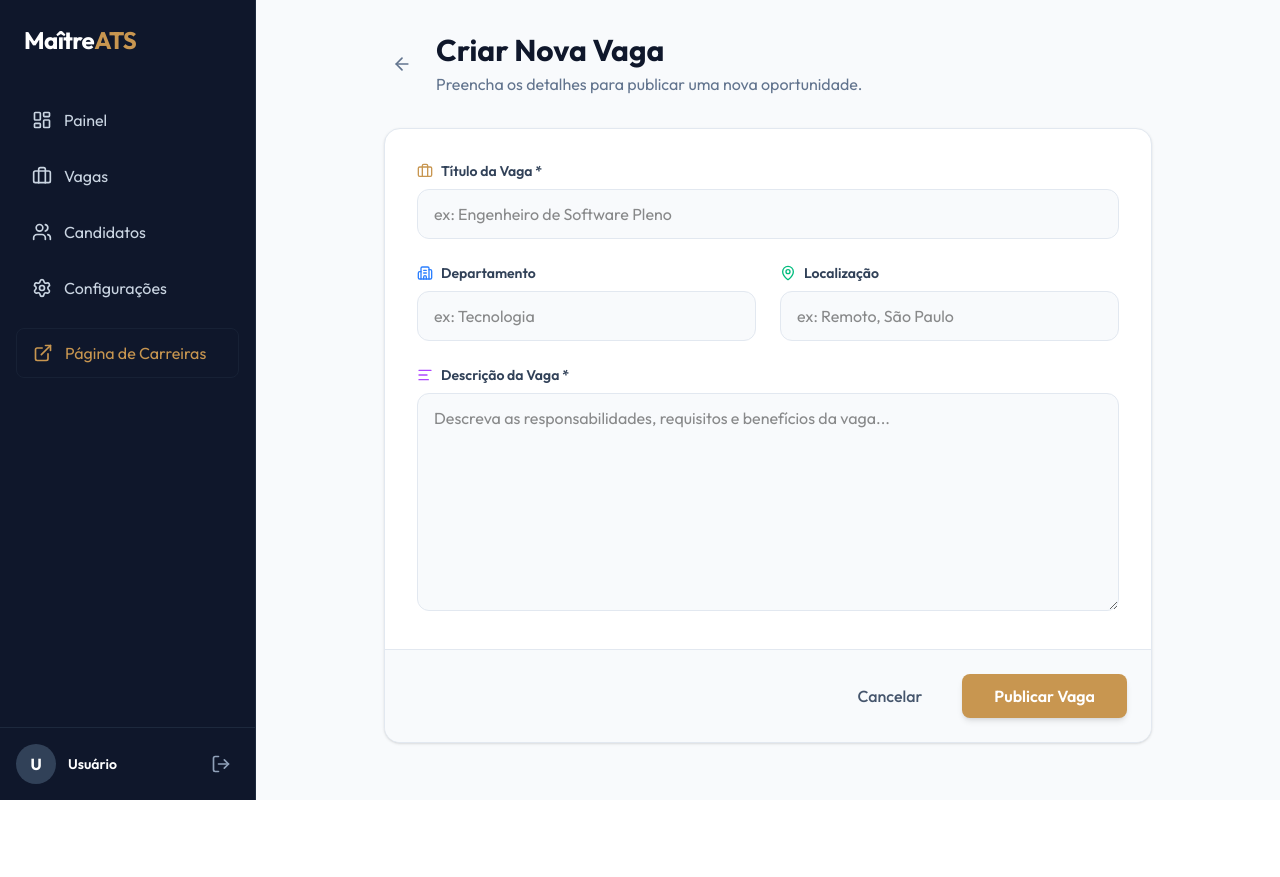
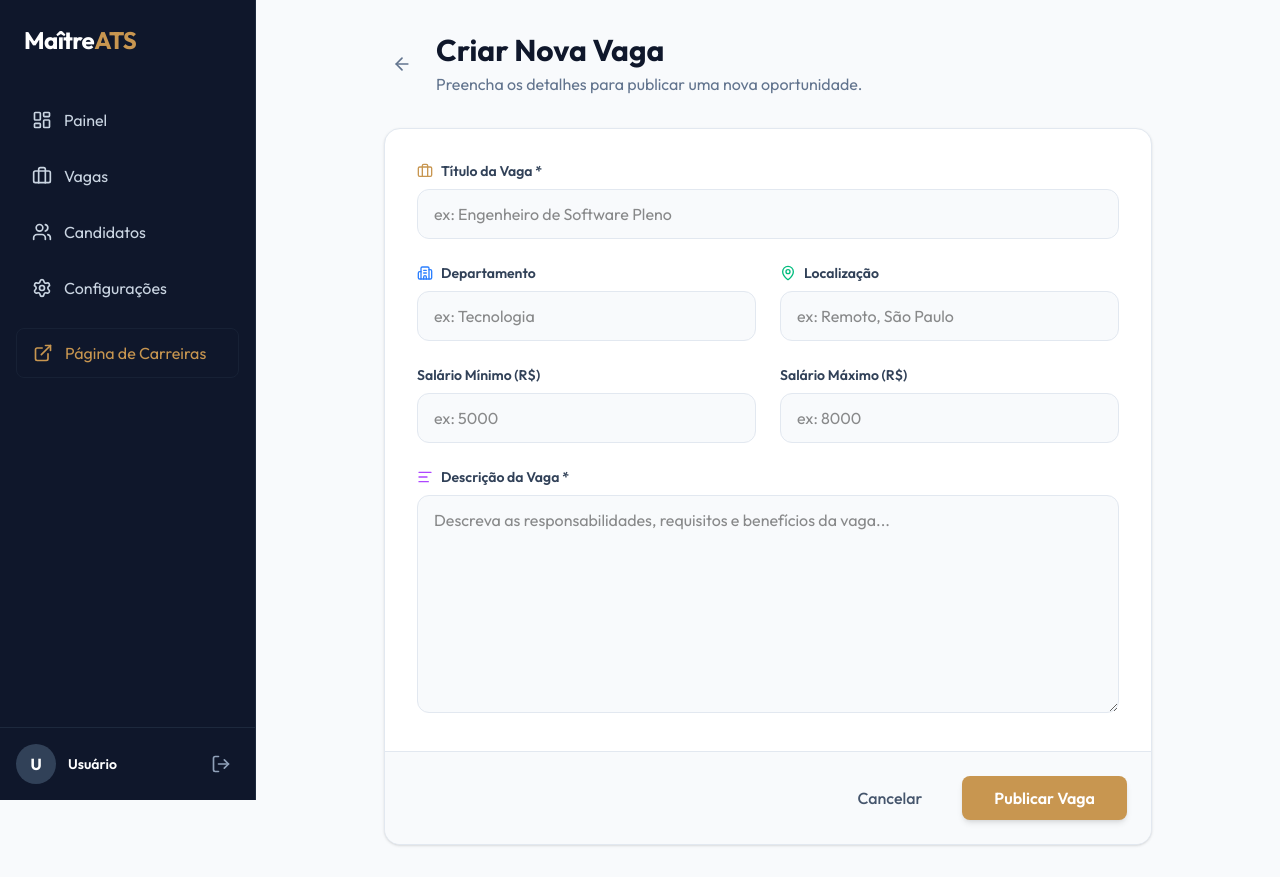
Before and after one commit to pedro-maitre/maitre-ats, a Next.js app: page /jobs/new in a window 1280 px wide. Before the commit the page ends 800 px from the top, so only its background shows below. Built offline with nearby package versions, Linux system fonts and the light colour scheme; no server answers.

Commit message:
feat: knockout rules and dashboard funnel

```diff
--- a/src/app/(dashboard)/jobs/actions.ts
+++ b/src/app/(dashboard)/jobs/actions.ts
@@ -9,6 +9,8 @@ export async function createJob(formData: FormData) {
   const department = formData.get("department") as string;
   const location = formData.get("location") as string;
   const description = formData.get("description") as string;
+  const salaryMin = formData.get("salaryMin") ? parseFloat(formData.get("salaryMin") as string) : null;
+  const salaryMax = formData.get("salaryMax") ? parseFloat(formData.get("salaryMax") as string) : null;
 
   if (!title || !description) {
     throw new Error("Título e descrição são obrigatórios");
@@ -29,6 +31,8 @@ export async function createJob(formData: FormData) {
       department,
       location,
       description,
+      salaryMin,
+      salaryMax,
       status: "OPEN",
       organizationId: org.id,
       stages: {
--- a/src/app/(dashboard)/jobs/new/page.tsx
+++ b/src/app/(dashboard)/jobs/new/page.tsx
@@ -63,6 +63,34 @@ export default function NewJobPage() {
             </div>
           </div>
 
+          <div className="grid grid-cols-1 md:grid-cols-2 gap-6">
+            <div className="space-y-2">
+              <label htmlFor="salaryMin" className="text-sm font-semibold text-slate-700 dark:text-slate-300 flex items-center gap-2">
+                Salário Mínimo (R$)
+              </label>
+              <input
+                type="number"
+                id="salaryMin"
+                name="salaryMin"
+                placeholder="ex: 5000"
+                className="w-full px-4 py-3 rounded-xl border border-slate-200 dark:border-slate-700 bg-slate-50 dark:bg-slate-950 focus:border-[#c89650] focus:ring-1 focus:ring-[#c89650] outline-none transition-all"
+              />
+            </div>
+
+            <div className="space-y-2">
+              <label htmlFor="salaryMax" className="text-sm font-semibold text-slate-700 dark:text-slate-300 flex items-center gap-2">
+                Salário Máximo (R$)
+              </label>
+              <input
+                type="number"
+                id="salaryMax"
+                name="salaryMax"
+                placeholder="ex: 8000"
+                className="w-full px-4 py-3 rounded-xl border border-slate-200 dark:border-slate-700 bg-slate-50 dark:bg-slate-950 focus:border-[#c89650] focus:ring-1 focus:ring-[#c89650] outline-none transition-all"
+              />
+            </div>
+          </div>
+
           <div className="space-y-2">
             <label htmlFor="description" className="text-sm font-semibold text-slate-700 dark:text-slate-300 flex items-center gap-2">
               <AlignLeft size={16} className="text-purple-500" />
--- a/src/app/(dashboard)/page.tsx
+++ b/src/app/(dashboard)/page.tsx
@@ -3,7 +3,7 @@ import { Briefcase, Users, UserPlus, ArrowRight, BarChart3, Clock } from "lucide
 import Link from "next/link";
 
 export default async function DashboardHomePage() {
-  const [totalJobs, totalCandidates, recentJobs, recentApplications] = await Promise.all([
+  const [totalJobs, totalCandidates, recentJobs, recentApplications, stagesData] = await Promise.all([
     prisma.job.count(),
     prisma.candidate.count(),
     prisma.job.findMany({
@@ -21,8 +21,22 @@ export default async function DashboardHomePage() {
         job: true,
         stage: true
       }
+    }),
+    prisma.stage.findMany({
+      select: {
+        name: true,
+        _count: { select: { applications: true } }
+      }
     })
   ]);
+
+  const funnelMap = stagesData.reduce((acc, stage) => {
+    acc[stage.name] = (acc[stage.name] || 0) + stage._count.applications;
+    return acc;
+  }, {} as Record<string, number>);
+
+  // Sort by name roughly to approximate funnel or just count
+  const funnelArray = Object.entries(funnelMap).sort((a, b) => b[1] - a[1]);
 
   return (
     <div className="max-w-7xl mx-auto space-y-8 animate-in fade-in duration-500">
@@ -136,6 +150,29 @@ export default async function DashboardHomePage() {
           </div>
         </div>
       </div>
+
+      {/* Funil de Recrutamento Global */}
+      <div className="bg-white dark:bg-slate-900 rounded-2xl shadow-sm border border-slate-200 dark:border-slate-800 flex flex-col p-6 mt-8">
+        <h2 className="text-xl font-bold text-slate-800 dark:text-slate-100 flex items-center gap-2 mb-6">
+          <BarChart3 size={20} className="text-emerald-500" />
+          Funil Global de Recrutamento
+        </h2>
+
+        {funnelArray.length === 0 ? (
+          <div className="flex justify-center items-center py-8 text-slate-400">
+            Nenhum dado no funil ainda.
+          </div>
+        ) : (
+          <div className="grid grid-cols-2 md:grid-cols-4 lg:grid-cols-5 gap-4">
+            {funnelArray.map(([stageName, count]) => (
+              <div key={stageName} className="bg-slate-50 dark:bg-slate-800/50 border border-slate-100 dark:border-slate-800 p-4 rounded-xl flex flex-col items-center text-center justify-center">
+                <span className="text-3xl font-black text-[#c89650] mb-1">{count}</span>
+                <span className="text-xs font-semibold text-slate-600 dark:text-slate-300 uppercase tracking-wide">{stageName}</span>
+              </div>
+            ))}
+          </div>
+        )}
+      </div>
     </div>
   );
 }
--- a/src/app/careers/[companySlug]/[jobId]/apply/actions.ts
+++ b/src/app/careers/[companySlug]/[jobId]/apply/actions.ts
@@ -4,7 +4,8 @@
 import { prisma } from "@/lib/prisma";
 
 export async function submitApplication(jobId: string, orgSlug: string, candidateData: any) {
-  const { firstName, lastName, email, phone, profileSummary, source } = candidateData;
+  const { firstName, lastName, email, phone, profileSummary, source, salaryExpectation } = candidateData;
+  const expectationNum = salaryExpectation ? parseFloat(salaryExpectation) : null;
 
   const org = await prisma.organization.findUnique({
     where: { slug: orgSlug }
@@ -55,13 +56,25 @@ export async function submitApplication(jobId: string, orgSlug: string, candidat
     throw new Error("Você já se candidatou para esta vaga.");
   }
 
+  // KNOCKOUT RULE: Check if salary expectation exceeds job budget
+  let fitCategory = "ALTO_FIT";
+  let priority = "NORMAL";
+
+  if (job.salaryMax && expectationNum && expectationNum > job.salaryMax) {
+    fitCategory = "BAIXO_FIT";
+    priority = "DUVIDA";
+  }
+
   // Create Application
   await prisma.application.create({
     data: {
       candidateId: candidate.id,
       jobId: job.id,
       stageId: firstStage.id,
-      matchScore: Math.floor(Math.random() * 41) + 60 // Mock score between 60-100
+      matchScore: Math.floor(Math.random() * 41) + 60, // Mock score between 60-100
+      salaryExpectation: expectationNum,
+      fitCategory,
+      priority
     }
   });
 
--- a/src/app/careers/[companySlug]/[jobId]/apply/page.tsx
+++ b/src/app/careers/[companySlug]/[jobId]/apply/page.tsx
@@ -22,6 +22,7 @@ export default function JobApplyPage({ params }: { params: Promise<{ companySlug
     lastName: "",
     email: "",
     phone: "",
+    salaryExpectation: "",
     profileSummary: ""
   });
 
@@ -49,13 +50,14 @@ export default function JobApplyPage({ params }: { params: Promise<{ companySlug
       if (!res.ok) throw new Error(parsed.error || "Erro na leitura do PDF");
 
       const names = parsed.name ? parsed.name.split(" ") : [""];
-      setFormData({
+      setFormData((prev) => ({
+        ...prev,
         firstName: names[0] || "",
         lastName: names.slice(1).join(" ") || "",
         email: parsed.email || "",
         phone: parsed.phone || "",
         profileSummary: parsed.rawText || ""
-      });
+      }));
     } catch (err: any) {
       setError(err.message);
     } finally {
@@ -189,6 +191,20 @@ export default function JobApplyPage({ params }: { params: Promise<{ companySlug
               </div>
             </div>
 
+            <div className="grid grid-cols-1 md:grid-cols-2 gap-5">
+              <div>
+                <label className="block text-sm font-semibold text-slate-700 dark:text-slate-300 mb-1.5">Pretensão Salarial (R$)</label>
+                <input
+                  type="number"
+                  required
+                  placeholder="ex: 5000"
+                  className="w-full p-3 rounded-xl border border-slate-200 dark:border-slate-700 bg-slate-50 dark:bg-slate-950 outline-none focus:ring-2 focus:ring-[#c89650] transition-shadow"
+                  value={formData.salaryExpectation}
+                  onChange={(e) => setFormData({...formData, salaryExpectation: e.target.value})}
+                />
+              </div>
+            </div>
+
             <button
               type="submit"
               disabled={isSubmitting || !formData.email}
```
Also changed, not shown: 1 other file (tests, documents, lock files or other folders).
